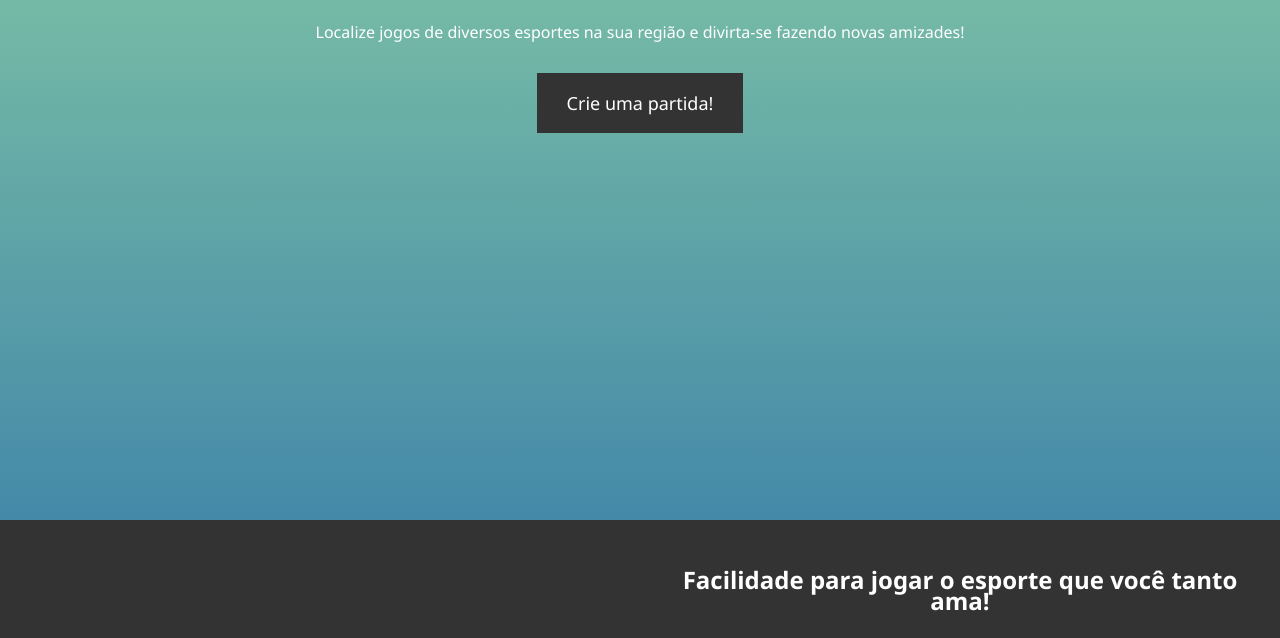
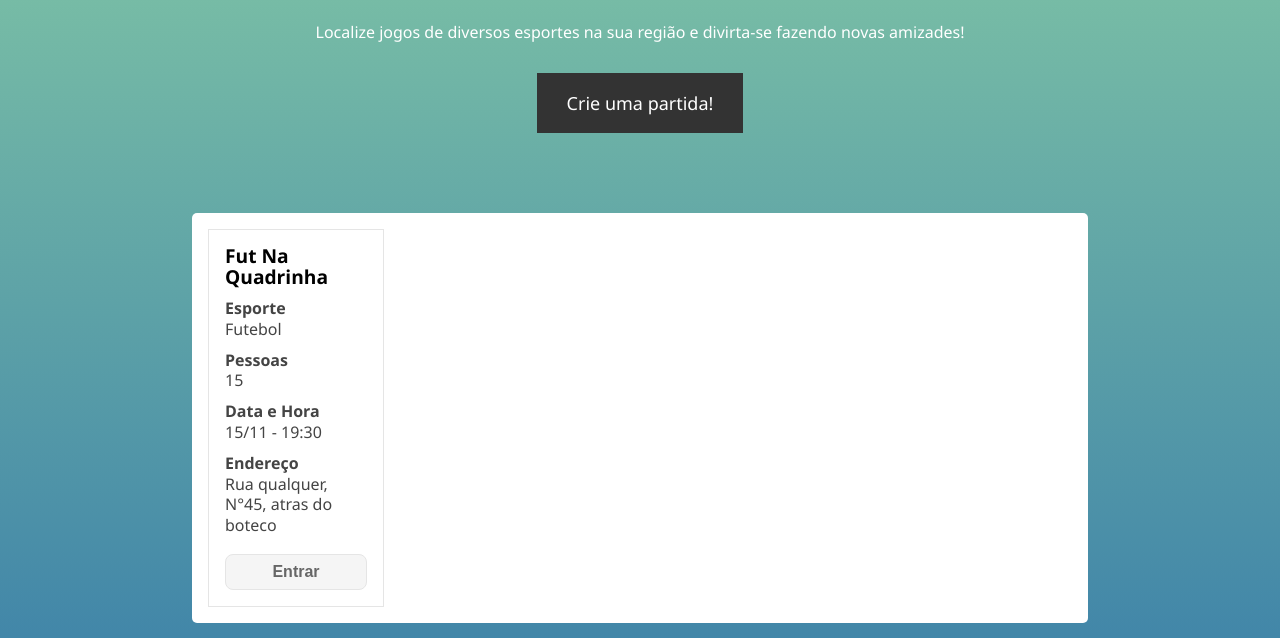
Before and after one commit to RickSmok/rachaki, a website: page public/src/index.html in a window 1280 px wide. Shown: the part 141-779 px from the top of the page. Drawn offline with Linux system fonts and the light colour scheme.

Commit message:
feat(create game): script to create game in dom

```diff
--- /dev/null
+++ b/public/scripts/index.js
@@ -0,0 +1,51 @@
+// select .jogos-box from document
+const jogosBox = document.querySelector('.jogos-box')
+console.log(jogosBox)
+
+const buttonCreateMatch = document.querySelector('#create-match')
+
+buttonCreateMatch.addEventListener('click', function (event) {
+  event.preventDefault()
+
+  // create 'jogo' element to insert in jogos-box
+  const jogo = document.createElement('div')
+  jogo.classList.add('jogo')
+
+  const gameName = document.createElement('span')
+  gameName.classList.add('game-name')
+
+  const gameCategory = document.createElement('span')
+  gameCategory.classList.add('game-category', 'game-props')
+
+  const gameQuantity = document.createElement('span')
+  gameQuantity.classList.add('game-quantity', 'game-props')
+
+  const gameDate = document.createElement('span')
+  gameDate.classList.add('game-date', 'game-props')
+
+  const gameAdress = document.createElement('span')
+  gameAdress.classList.add('game-adress', 'game-props')
+
+  const gameButton = document.createElement('button')
+  gameButton.classList.add('game-button')
+
+  // const propName = document.createElement('span')
+  // propName.classList.add('props-name').innerText = 'Esporte'
+
+  // gameCategory.appendChild(propName)
+  // gameQuantity.appendChild(propName)
+  // gameDate.appendChild(propName)
+  // gameAdress.appendChild(propName)
+
+  // add gameName, gameCategory, gameQuantity, gameDate, gameAdress, gameButton to jogo
+  jogo.appendChild(gameName)
+  jogo.appendChild(gameCategory)
+  jogo.appendChild(gameQuantity)
+  jogo.appendChild(gameDate)
+  jogo.appendChild(gameAdress)
+  jogo.appendChild(gameButton)
+
+  // add jogo to jogos-box
+  jogosBox.appendChild(jogo)
+  console.log(jogo)
+})
--- a/public/src/index.html
+++ b/public/src/index.html
@@ -9,6 +9,7 @@
     <meta name="keywords" content="RachAki">
     <link rel="shortcut icon" href="../images/favicon.ico" type="image/x-icon">
     <link rel="stylesheet" href="../style/style.css">
+    <link rel="stylesheet" href="../style/jogos.css">
     <title>RachAki</title>
 </head>
 
@@ -32,10 +33,24 @@
                 <h1> <span class="texto-principal">RachAki</span></h1>
                 <p class="text-detalhe">Localize jogos de diversos esportes na sua região e divirta-se fazendo novas
                     amizades!</p>
-                <a class="btn" href="criar.html">Crie uma partida!</a>
+                <a class="btn" id="create-match">Crie uma partida!</a>
             </div>
         </div>
     </div>
+
+    <section class="jogos-box">
+        <div class="jogos">
+            <div class="jogo">
+                <span class="game-name">Fut na quadrinha</span>
+                <span class="game-props game-category"><span class="prop-name">Esporte</span> Futebol</span>
+                <span class="game-props game-quantity"><span class="prop-name">Pessoas</span> 15</span>
+                <span class="game-props game-date"><span class="prop-name">Data e Hora</span> 15/11 - 19:30</span>
+                <span class="game-props game-adress"><span class="prop-name">Endereço</span>Rua qualquer, N°45, atras do
+                    boteco</span>
+                <button class="game-button">Entrar</button>
+            </div>
+        </div>
+    </section>
 
     <section id="info-principal" class="bg-escuro">
         <div class="info-imagem"></div>
@@ -76,9 +91,10 @@
             db.transaction(function (criar) {
                 criar.executeSql("CREATE TABLE PARTIDAS (nome text not null, tipo text not null, quantidade integer not null, data text not null, hora text not null, link text not null, end text not null)")
             });
-
         </script>
     </footer>
+
+    <script src="../scripts/index.js"></script>
 </body>
 
 </html>
--- /dev/null
+++ b/public/style/jogos.css
@@ -0,0 +1,58 @@
+.jogos-box {
+  display: flex;
+  justify-content: center;
+  flex-direction: column;
+  margin-bottom: 5rem;
+  background: white;
+  align-content: center;
+  margin-inline: auto;
+  max-width: 70%;
+  border-radius: 5px;
+}
+
+.jogos {
+  margin: 1rem;
+}
+
+.jogo {
+  display: flex;
+  flex-direction: column;
+  border: 1px solid #e5e5e5;
+  width: 11rem;
+  padding: 1rem;
+}
+
+.game-name {
+  font-size: 1.2rem;
+  font-weight: bold;
+  margin-bottom: 0.5rem;
+  margin-bottom: 10px;
+  text-transform: capitalize;
+}
+
+.game-props {
+  font-size: 1rem;
+  color: rgb(68, 68, 68);
+  margin-bottom: 10px;
+}
+
+.game-button {
+  background: #f5f5f5;
+  border: 1px solid #e5e5e5;
+  padding: 0.5rem;
+  border-radius: 0.5rem;
+  font-size: 1rem;
+  font-weight: bold;
+  color: #666;
+  margin-top: 0.5rem;
+  cursor: pointer;
+}
+
+.game-button:hover {
+  background: #e5e5e5;
+}
+
+.prop-name {
+  font-weight: bold;
+  display: block;
+}
--- a/public/style/style.css
+++ b/public/style/style.css
@@ -8,7 +8,6 @@ html, body {
     font-family: 'Segoe UI', Tahoma, Geneva, Verdana, sans-serif;
     line-height: 1.3em;
     background: linear-gradient(to top, #0145AC, #82C7A5);
-    justify-content: center;
 }
 
 a {
@@ -82,7 +81,7 @@ p {
 
 #showcase {
     background: url('showcase.jpg') no-repeat center center/cover;
-    height: 600px;
+    margin-bottom: 5rem;
 }
 
 #showcase .showcase-principal {
@@ -136,7 +135,7 @@ p {
 #info-principal .info-imagem {
     float: left;
     width: 100px;
-    background: url('../logo_size_400.jpg') no-repeat;
+    background: url('../images/logo_size_400.jpg') no-repeat;
     min-height: 100%;
     min-width: 50%;
 }
```
Also changed, not shown: public/src/contato.html (+9 -7 lines), public/src/criar.html (+8 -3 lines), public/src/sobre.html (+16 -8 lines), public/src/login.html (line endings or trailing spaces).
